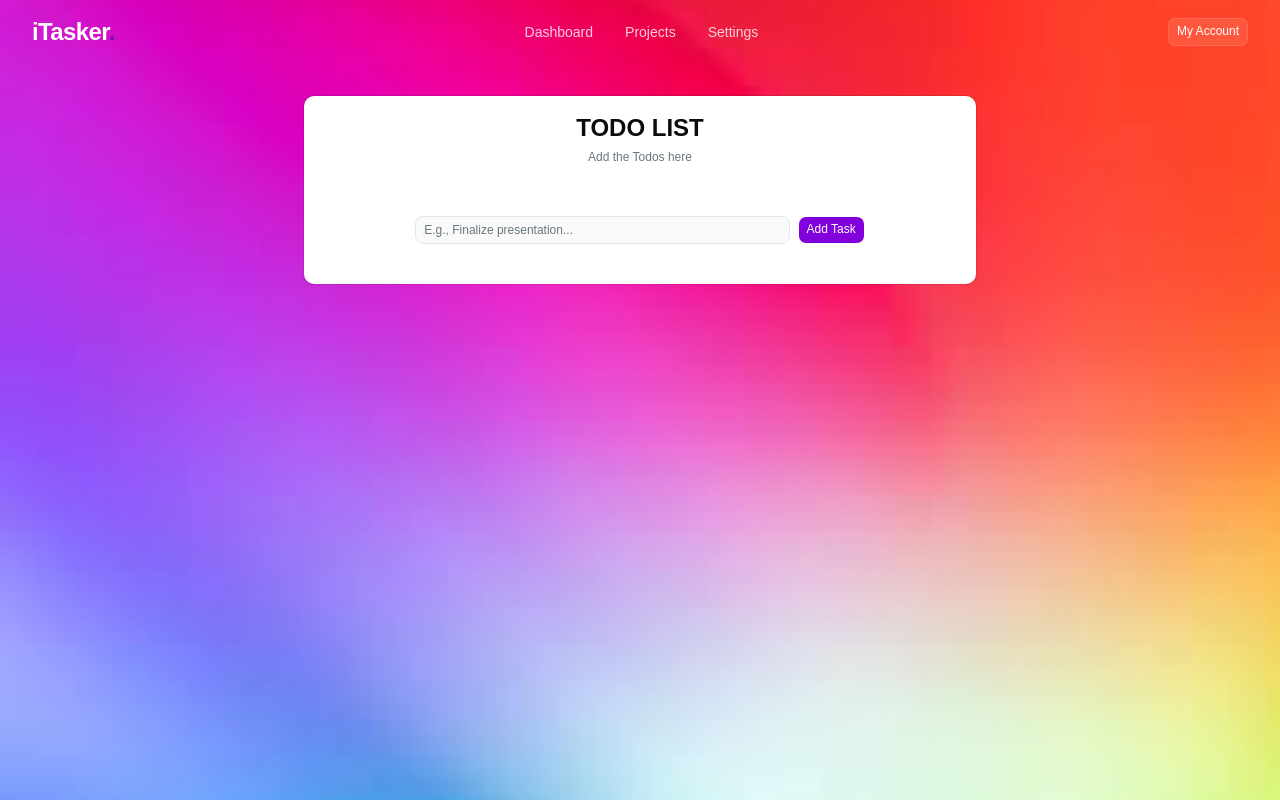
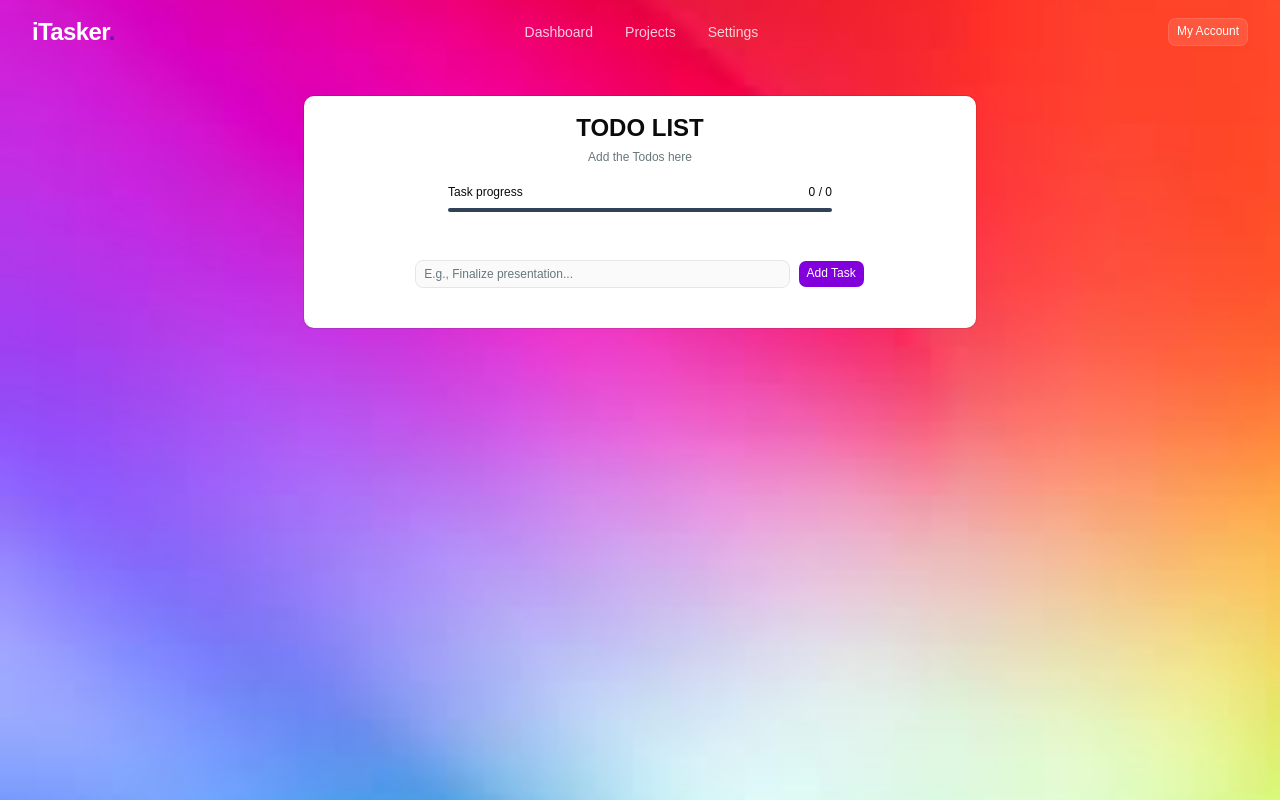
Before and after one commit to SwarnabhG07/iTasker, a React (Vite) app: page / in a window 1280 px wide. Built offline with nearby package versions, Linux system fonts and the light colour scheme.

Commit message:
feat: add progress and field components for enhanced UI and state management

```diff
--- a/src/App.tsx
+++ b/src/App.tsx
@@ -4,6 +4,10 @@ import { Input } from "@/components/ui/input";
 import bgImage from "./assets/bg.jpeg";
 import { Navbar } from "./components/ui/Navbar";
 import { v4 as uuidv4 } from 'uuid';
+import * as React from "react"
+import { Progress } from "@/components/ui/progress"
+import { Field, FieldLabel } from "@/components/ui/field"
+
 
 "use client"
 import { Checkbox } from "@/components/ui/checkbox"
@@ -89,6 +93,10 @@ export function App() {
     }
   }, []);
 
+  const totalTodos = todos.length;
+  const completedTodos = todos.filter(item => item.isCompleted).length;
+  const progressPercentage = totalTodos === 0 ? 0 : (completedTodos / totalTodos) * 100;
+
   return (
     <>
       <div
@@ -102,10 +110,23 @@ export function App() {
 
             <CardHeader>
               <CardTitle className="text-center text-2xl font-bold">TODO LIST</CardTitle>
+
               <CardDescription className="text-center">
                 Add the Todos here
               </CardDescription>
+
+
             </CardHeader>
+            <div className="flex justify-center items-center w-full">
+              <Field className="w-full max-w-sm flex flex-col gap-2">
+                <FieldLabel htmlFor="progress-upload" className="flex justify-between w-full">
+                  <span>Task progress</span>
+                  <span>{completedTodos} / {totalTodos}</span>
+                </FieldLabel>
+                <Progress value={progressPercentage} id="progress-upload" />
+              </Field>
+            </div>
+
 
             <CardContent className="flex flex-col gap-4 flex-1 overflow-y-auto pl-10 pr-6 mr-1
               [&::-webkit-scrollbar]:w-2
--- /dev/null
+++ b/src/components/ui/field.tsx
@@ -0,0 +1,236 @@
+import { useMemo } from "react"
+import { cva, type VariantProps } from "class-variance-authority"
+
+import { cn } from "@/lib/utils"
+import { Label } from "@/components/ui/label"
+import { Separator } from "@/components/ui/separator"
+
+function FieldSet({ className, ...props }: React.ComponentProps<"fieldset">) {
+  return (
+    <fieldset
+      data-slot="field-set"
+      className={cn(
+        "flex flex-col gap-4 has-[>[data-slot=checkbox-group]]:gap-3 has-[>[data-slot=radio-group]]:gap-3",
+        className
+      )}
+      {...props}
+    />
+  )
+}
+
+function FieldLegend({
+  className,
+  variant = "legend",
+  ...props
+}: React.ComponentProps<"legend"> & { variant?: "legend" | "label" }) {
+  return (
+    <legend
+      data-slot="field-legend"
+      data-variant={variant}
+      className={cn(
+        "mb-2 font-medium data-[variant=label]:text-xs/relaxed data-[variant=legend]:text-sm",
+        className
+      )}
+      {...props}
+    />
+  )
+}
+
+function FieldGroup({ className, ...props }: React.ComponentProps<"div">) {
+  return (
+    <div
+      data-slot="field-group"
+      className={cn(
+        "group/field-group @container/field-group flex w-full flex-col gap-4 data-[slot=checkbox-group]:gap-3 *:data-[slot=field-group]:gap-4",
+        className
+      )}
+      {...props}
+    />
+  )
+}
+
+const fieldVariants = cva(
+  "group/field flex w-full gap-2 data-[invalid=true]:text-destructive",
+  {
+    variants: {
+      orientation: {
+        vertical: "flex-col *:w-full [&>.sr-only]:w-auto",
+        horizontal:
+          "flex-row items-center has-[>[data-slot=field-content]]:items-start *:data-[slot=field-label]:flex-auto has-[>[data-slot=field-content]]:[&>[role=checkbox],[role=radio]]:mt-px",
+        responsive:
+          "flex-col *:w-full @md/field-group:flex-row @md/field-group:items-center @md/field-group:*:w-auto @md/field-group:has-[>[data-slot=field-content]]:items-start @md/field-group:*:data-[slot=field-label]:flex-auto [&>.sr-only]:w-auto @md/field-group:has-[>[data-slot=field-content]]:[&>[role=checkbox],[role=radio]]:mt-px",
+      },
+    },
+    defaultVariants: {
+      orientation: "vertical",
+    },
+  }
+)
+
+function Field({
+  className,
+  orientation = "vertical",
+  ...props
+}: React.ComponentProps<"div"> & VariantProps<typeof fieldVariants>) {
+  return (
+    <div
+      role="group"
+      data-slot="field"
+      data-orientation={orientation}
+      className={cn(fieldVariants({ orientation }), className)}
+      {...props}
+    />
+  )
+}
+
+function FieldContent({ className, ...props }: React.ComponentProps<"div">) {
+  return (
+    <div
+      data-slot="field-content"
+      className={cn(
+        "group/field-content flex flex-1 flex-col gap-0.5 leading-snug",
+        className
+      )}
+      {...props}
+    />
+  )
+}
+
+function FieldLabel({
+  className,
+  ...props
+}: React.ComponentProps<typeof Label>) {
+  return (
+    <Label
+      data-slot="field-label"
+      className={cn(
+        "group/field-label peer/field-label flex w-fit gap-2 leading-snug group-data-[disabled=true]/field:opacity-50 has-data-checked:bg-primary/5 has-[>[data-slot=field]]:rounded-md has-[>[data-slot=field]]:border *:data-[slot=field]:p-2 dark:has-data-checked:bg-primary/10",
+        "has-[>[data-slot=field]]:w-full has-[>[data-slot=field]]:flex-col",
+        className
+      )}
+      {...props}
+    />
+  )
+}
+
+function FieldTitle({ className, ...props }: React.ComponentProps<"div">) {
+  return (
+    <div
+      data-slot="field-label"
+      className={cn(
+        "flex w-fit items-center gap-2 text-xs/relaxed font-medium group-data-[disabled=true]/field:opacity-50",
+        className
+      )}
+      {...props}
+    />
+  )
+}
+
+function FieldDescription({ className, ...props }: React.ComponentProps<"p">) {
+  return (
+    <p
+      data-slot="field-description"
+      className={cn(
+        "text-left text-xs/relaxed leading-normal font-normal text-muted-foreground group-has-data-horizontal/field:text-balance [[data-variant=legend]+&]:-mt-1.5",
+        "last:mt-0 nth-last-2:-mt-1",
+        "[&>a]:underline [&>a]:underline-offset-4 [&>a:hover]:text-primary",
+        className
+      )}
+      {...props}
+    />
+  )
+}
+
+function FieldSeparator({
+  children,
+  className,
+  ...props
+}: React.ComponentProps<"div"> & {
+  children?: React.ReactNode
+}) {
+  return (
+    <div
+      data-slot="field-separator"
+      data-content={!!children}
+      className={cn(
+        "relative -my-2 h-5 text-xs/relaxed group-data-[variant=outline]/field-group:-mb-2",
+        className
+      )}
+      {...props}
+    >
+      <Separator className="absolute inset-0 top-1/2" />
+      {children && (
+        <span
+          className="relative mx-auto block w-fit bg-background px-2 text-muted-foreground"
+          data-slot="field-separator-content"
+        >
+          {children}
+        </span>
+      )}
+    </div>
+  )
+}
+
+function FieldError({
+  className,
+  children,
+  errors,
+  ...props
+}: React.ComponentProps<"div"> & {
+  errors?: Array<{ message?: string } | undefined>
+}) {
+  const content = useMemo(() => {
+    if (children) {
+      return children
+    }
+
+    if (!errors?.length) {
+      return null
+    }
+
+    const uniqueErrors = [
+      ...new Map(errors.map((error) => [error?.message, error])).values(),
+    ]
+
+    if (uniqueErrors?.length == 1) {
+      return uniqueErrors[0]?.message
+    }
+
+    return (
+      <ul className="ml-4 flex list-disc flex-col gap-1">
+        {uniqueErrors.map(
+          (error, index) =>
+            error?.message && <li key={index}>{error.message}</li>
+        )}
+      </ul>
+    )
+  }, [children, errors])
+
+  if (!content) {
+    return null
+  }
+
+  return (
+    <div
+      role="alert"
+      data-slot="field-error"
+      className={cn("text-xs/relaxed font-normal text-destructive", className)}
+      {...props}
+    >
+      {content}
+    </div>
+  )
+}
+
+export {
+  Field,
+  FieldLabel,
+  FieldDescription,
+  FieldError,
+  FieldGroup,
+  FieldLegend,
+  FieldSeparator,
+  FieldSet,
+  FieldContent,
+  FieldTitle,
+}
--- /dev/null
+++ b/src/components/ui/progress.tsx
@@ -0,0 +1,29 @@
+import * as React from "react"
+import { Progress as ProgressPrimitive } from "radix-ui"
+
+import { cn } from "@/lib/utils"
+
+function Progress({
+  className,
+  value,
+  ...props
+}: React.ComponentProps<typeof ProgressPrimitive.Root>) {
+  return (
+    <ProgressPrimitive.Root
+      data-slot="progress"
+      className={cn(
+        "relative flex h-1 w-full items-center overflow-x-hidden rounded-md bg-slate-700",
+        className
+      )}
+      {...props}
+    >
+      <ProgressPrimitive.Indicator
+        data-slot="progress-indicator"
+        className="size-full flex-1 bg-purple-600 transition-all"
+        style={{ transform: `translateX(-${100 - (value || 0)}%)` }}
+      />
+    </ProgressPrimitive.Root>
+  )
+}
+
+export { Progress }
--- /dev/null
+++ b/src/components/ui/separator.tsx
@@ -0,0 +1,28 @@
+"use client"
+
+import * as React from "react"
+import { Separator as SeparatorPrimitive } from "radix-ui"
+
+import { cn } from "@/lib/utils"
+
+function Separator({
+  className,
+  orientation = "horizontal",
+  decorative = true,
+  ...props
+}: React.ComponentProps<typeof SeparatorPrimitive.Root>) {
+  return (
+    <SeparatorPrimitive.Root
+      data-slot="separator"
+      decorative={decorative}
+      orientation={orientation}
+      className={cn(
+        "shrink-0 bg-border data-horizontal:h-px data-horizontal:w-full data-vertical:w-px data-vertical:self-stretch",
+        className
+      )}
+      {...props}
+    />
+  )
+}
+
+export { Separator }
```
